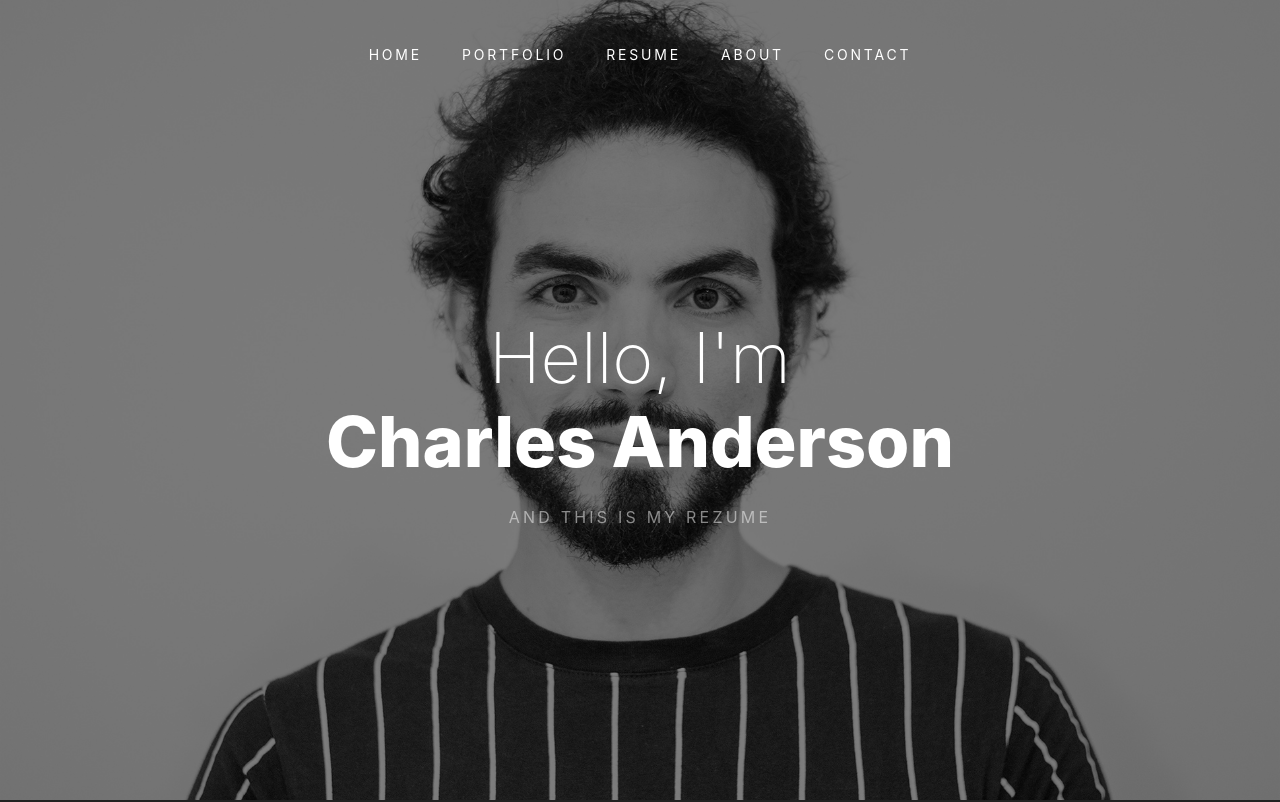
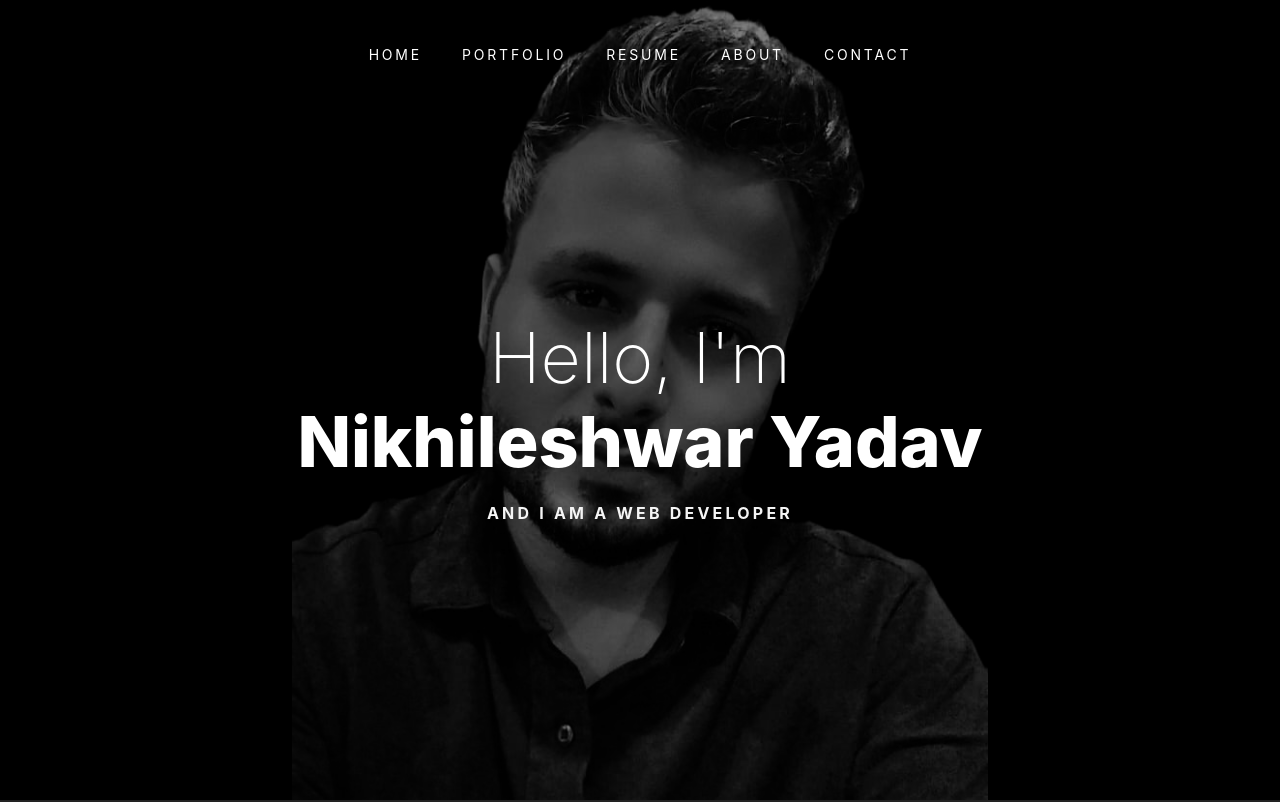
Before and after one commit to mynameisnikhil/myportfolio, a plain HTML site: page index.html in a window 1280 px wide. Shown: the top 802 px of the page. Drawn offline with nearby package versions, Linux system fonts and the light colour scheme; files whose address does not match are found by name.

Commit message:
image added

```diff
--- a/index.html
+++ b/index.html
@@ -1,7 +1,7 @@
 <!DOCTYPE html>
 <html lang="en">
 <head>
-	<title>Rezume Free Template by Colorlib</title>
+	<title>Nikhil's Profile</title>
 	<meta charset="utf-8">
 	<meta name="viewport" content="width=device-width, initial-scale=1, shrink-to-fit=no">
 	<link rel="stylesheet" href="css/animate.css">
@@ -42,13 +42,13 @@
 
 
 
-	<section class="site-hero" style="background-image: url(images/image_1.jpg);" id="section-home" data-stellar-background-ratio="0.5">
+	<section class="site-hero" style="background-image: url(images/image_11.jpeg); background-size: contain; background-color: black;" id="section-home" data-stellar-background-ratio="0.5">
 		<div class="container">
 			<div class="row intro-text align-items-center justify-content-center">
 				<div class="col-md-10 text-center pt-5">
 
-					<h1 class="site-heading site-animate">Hello, I'm <strong class="d-block">Charles Anderson</strong></h1>
-					<strong class="d-block text-white text-uppercase letter-spacing">and this is My Rezume</strong>
+					<h1 class="site-heading site-animate">Hello, I'm <strong class="d-block">Nikhileshwar Yadav</strong></h1>
+					<h6><strong class="d-block text-white text-uppercase" style="color: whitesmoke !important; letter-spacing: 0.2rem;">and I am a web developer</strong></h6>
 
 				</div>
 			</div>
@@ -271,7 +271,7 @@
 		<div class="container">
 			<div class="row mb-5 align-items-center">
 				<div class="col-lg-7 pr-lg-5 mb-5 mb-lg-0">
-					<img src="images/image_1.jpg" alt="Image placeholder" class="img-fluid">
+					<img src="images/image_11.jpeg" alt="Image placeholder" class="img-fluid">
 				</div>
 				<div class="col-lg-5 pl-lg-5">
 					<div class="section-heading">
```
Also changed, not shown: images/image_11.jpeg (added).
